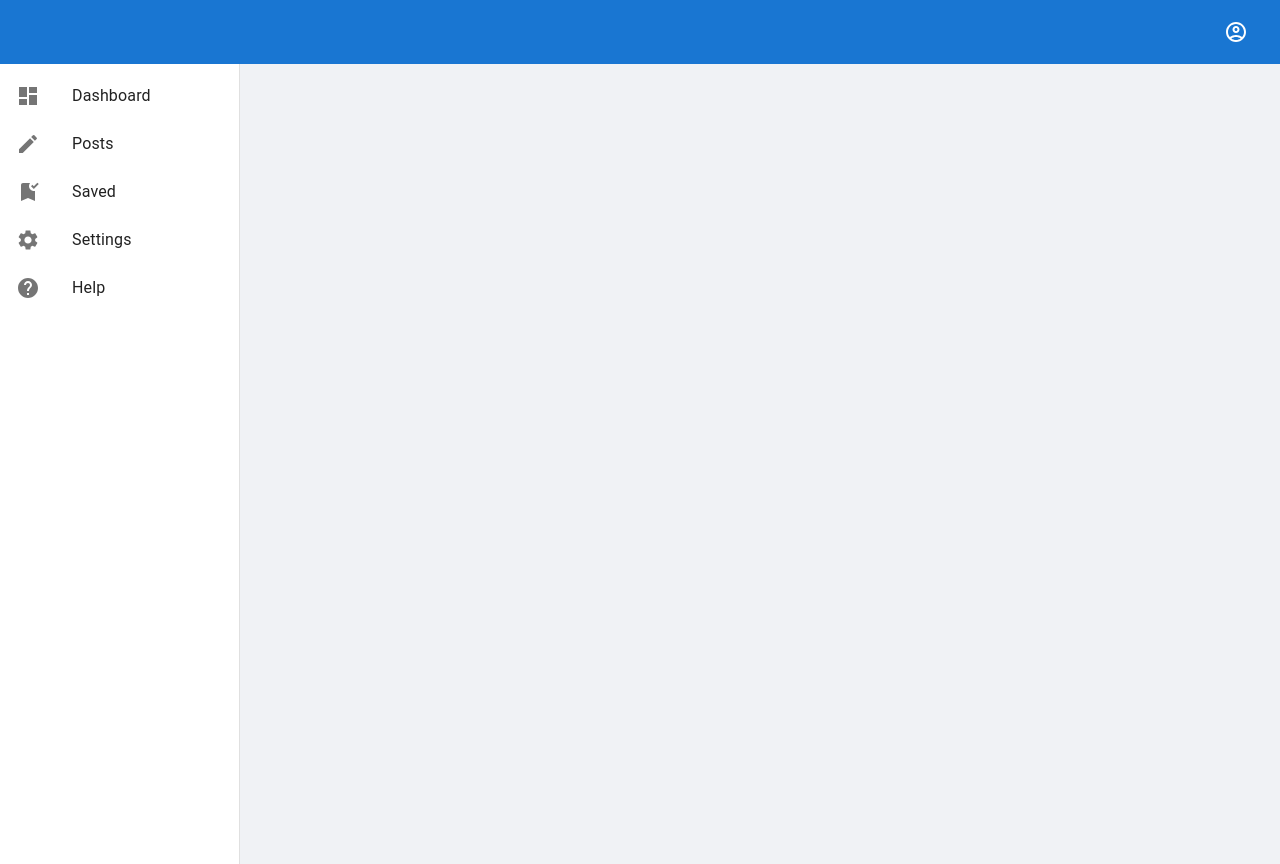
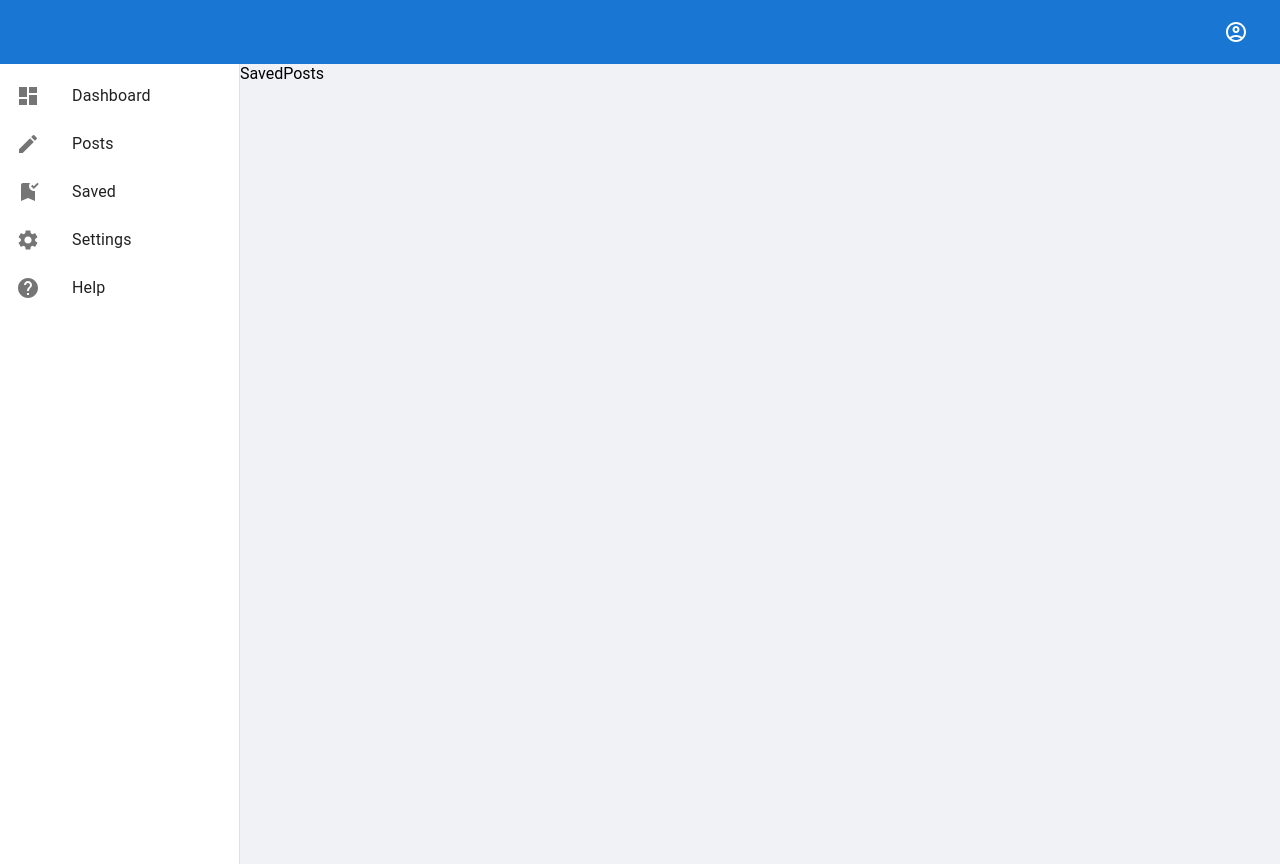
Before and after one commit to wojtek99955/mui-demo-website, a React (Create React App) app: page /saved-posts in a window 1280 px wide. Built offline with nearby package versions, Linux system fonts and the light colour scheme.

Commit message:
save posts added

```diff
--- a/src/App.js
+++ b/src/App.js
@@ -11,6 +11,7 @@ import Settings from "./components/Settings/Settings";
 import Dashboard from "./components/Dashboard/Dashboard";
 import ContextProvider from "./ContextProvider";
 import Posts from "./components/Posts/Posts";
+import SavedPosts from "./components/SavedPosts/SavedPosts";
 
 const Wrapper = styled.div`
   background-color: #e5eaf3;
@@ -44,6 +45,7 @@ function App() {
                 <Route path="/settings" element={<Settings />} />
                 <Route path="/dashboard" element={<Dashboard />} />
                 <Route path="/posts" element={<Posts />} />
+                <Route path="/saved-posts" element={<SavedPosts />} />
               </Routes>
             </Content>
           </Container>
--- /dev/null
+++ b/src/components/SavedPosts/SavedPosts.js
@@ -0,0 +1,5 @@
+function SavedPosts() {
+  return <div>SavedPosts</div>;
+}
+
+export default SavedPosts;
```
